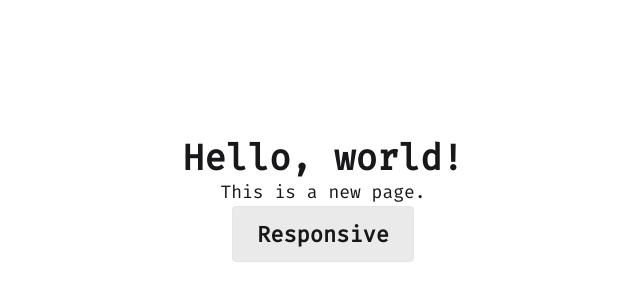
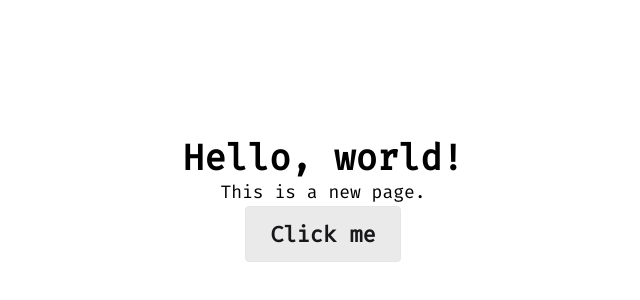
Before and after one commit to s3r3/portofolio, a Next.js app: page / in a window 1280 px wide. Shown: the part 200-500 px from the top of the page, without its empty margins (317-957 px from the left). Built offline with nearby package versions, Linux system fonts and the light colour scheme.

Commit message:
feat: implement custom button component with GSAP animations and update page layout

```diff
--- a/app/layout.tsx
+++ b/app/layout.tsx
@@ -15,7 +15,7 @@ export default function RootLayout({
   return (
     <html lang="en">
       <head />
-      <body className={`${firaC.className} antialiased `}>{children}</body>
+      <body className={`${firaC.className} antialiased bg-white text-black`}>{children}</body>
     </html>
   );
 }
--- a/app/page.tsx
+++ b/app/page.tsx
@@ -1,6 +1,7 @@
 'use client'
 import { useEffect, useRef } from "react";
 import { gsap } from "gsap";
+import { Button } from "./ui/button";
 
 export default function Page() {
   const headingRef = useRef<HTMLHeadingElement>(null);
@@ -23,7 +24,7 @@ export default function Page() {
       <p ref={paragraphRef} className="text-lg">
         This is a new page.
       </p>
-      <button className="btn btn-xs sm:btn-sm md:btn-md lg:btn-lg xl:btn-xl btn-soft">Responsive</button>
+      <Button>Click me</Button>
     </div>
   );
 }
--- /dev/null
+++ b/app/ui/button.tsx
@@ -0,0 +1,68 @@
+import clsx from "clsx";
+import { useRef } from "react";
+import { gsap } from "gsap";
+
+interface ButtonProps extends React.ButtonHTMLAttributes<HTMLButtonElement> {
+    children: React.ReactNode;
+}
+
+export function Button({ children, className, ...rest }: ButtonProps) {
+    const buttonRef = useRef<HTMLButtonElement>(null);
+
+    const handleMouseEnter = (event: React.MouseEvent<HTMLButtonElement>) => {
+        if (buttonRef.current) {
+            const rect = buttonRef.current.getBoundingClientRect();
+            const x = event.clientX - rect.left;
+            const y = event.clientY - rect.top;
+
+            // Reset clipPath to ensure animation restarts
+            gsap.set(buttonRef.current, {
+                clipPath: `circle(0% at ${x}px ${y}px)`,
+                background: "#000000",
+            });
+
+            gsap.to(buttonRef.current, {
+                clipPath: "circle(150% at 50% 50%)", // Memenuhi seluruh tombol
+                background: "#4CAF50",
+                duration: 4, // Perpanjang durasi animasi masuk
+                ease: "power2.out",
+            });
+        }
+    };
+
+    const handleMouseLeave = (event: React.MouseEvent<HTMLButtonElement>) => {
+        if (buttonRef.current) {
+            const rect = buttonRef.current.getBoundingClientRect();
+            const x = event.clientX - rect.left;
+            const y = event.clientY - rect.top;
+
+            gsap.to(buttonRef.current, {
+                clipPath: `circle(150% at ${x}px ${y}px)`,
+                background: "#4CAF50",
+                duration: 0,
+            });
+
+            gsap.to(buttonRef.current, {
+                clipPath: "circle(0% at 50% 50%)", // Kembali ke ukuran awal
+                background: "#000000",
+                duration: 0.5,
+                ease: "power2.out",
+            });
+        }
+    };
+
+    return (
+        <button
+            {...rest}
+            ref={buttonRef}
+            onMouseEnter={handleMouseEnter}
+            onMouseLeave={handleMouseLeave}
+            className={clsx(
+                "btn btn-xs sm:btn-sm md:btn-md lg:btn-lg xl:btn-xl btn-soft",
+                className
+            )}
+        >
+            {children}
+        </button>
+    );
+}
--- a/package.json
+++ b/package.json
@@ -6,9 +6,11 @@
     "dev": "next dev --turbopack",
     "build": "next build",
     "start": "next start",
-    "lint": "next lint"
+    "lint": "next lint",
+    "clean": "rimraf .next"
   },
   "dependencies": {
+    "clsx": "^2.1.1",
     "framer-motion": "^12.6.0",
     "gsap": "^3.12.7",
     "motion": "^12.6.0",
@@ -22,6 +24,7 @@
     "@types/react": "^19",
     "@types/react-dom": "^19",
     "daisyui": "^5.0.9",
+    "rimraf": "^6.0.1",
     "tailwindcss": "^4",
     "typescript": "^5"
   },
```
Also changed, not shown: 1 other file (tests, documents, lock files or other folders).
